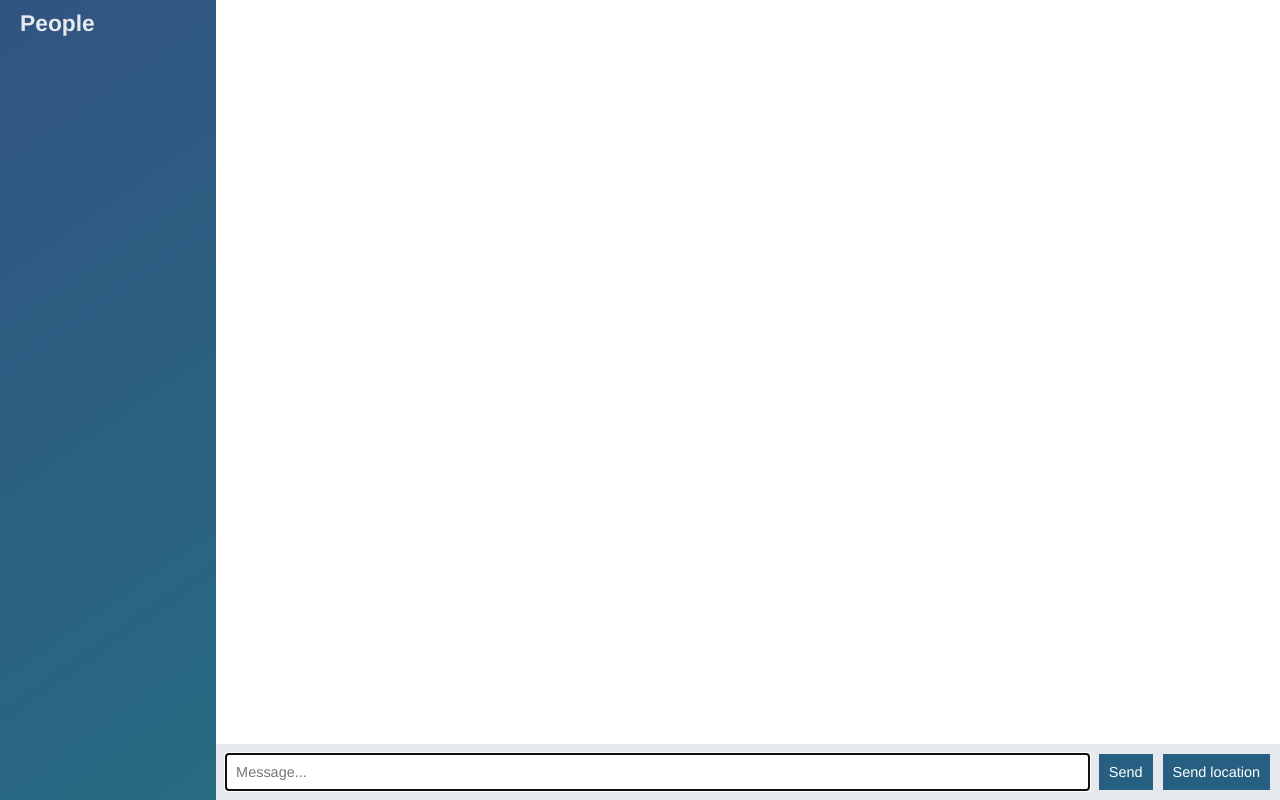
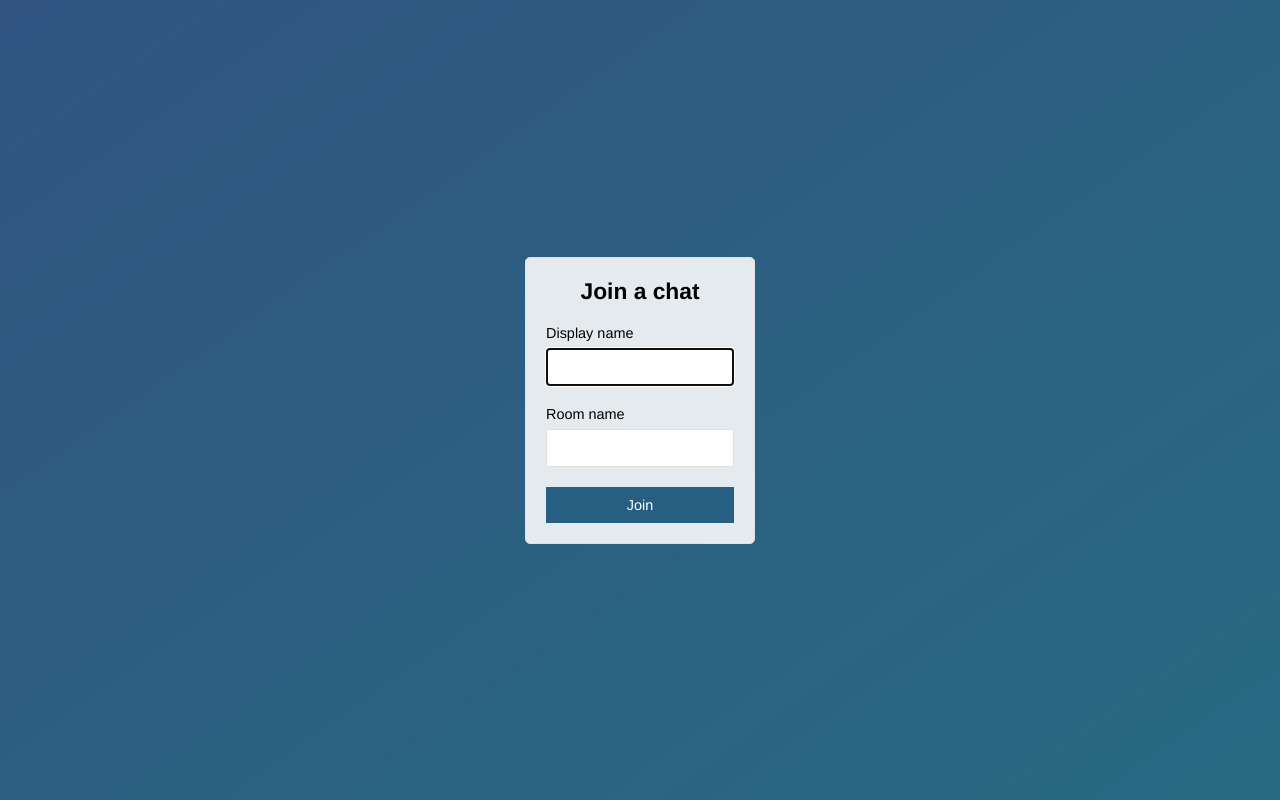
Before and after one commit to cosma203/node-chat-app, a website: page public/index.html in a window 1280 px wide. Drawn offline with nearby package versions, Linux system fonts and the light colour scheme; no server answers.

Commit message:
Join page that submits to chat.html

```diff
--- a/public/index.html
+++ b/public/index.html
@@ -3,59 +3,30 @@
 
 <head>
   <meta charset="UTF-8">
+  <meta name="viewport" content="width=device-width, initial-scale=1, user-scalable=no">
   <link rel="stylesheet" href="/css/styles.css">
-  <title>Document</title>
+  <title>Join | ChatApp</title>
 </head>
 
-<body class="chat">
-
-  <div class="chat__sidebar">
-    <h3>People</h3>
-    <div id="users"></div>
+<body class="centered-form">
+  <div class="centered-form__form">
+    <form action="/chat.html">
+      <div class="form-field">
+        <h3>Join a chat</h3>
+      </div>
+      <div class="form-field">
+        <label>Display name</label>
+        <input type="text" name="name" autofocus>
+      </div>
+      <div class="form-field">
+        <label>Room name</label>
+        <input type="text" name="room">
+      </div>
+      <div class="form-field">
+        <button>Join</button>
+      </div>
+    </form>
   </div>
-  <div class="chat__main">
-    <ol id="messages" class="chat__messages"></ol>
-
-    <div class="chat__footer">
-      <form id="message-form">
-        <input name="message" type="text" placeholder="Message..." autofocus autocomplete="off">
-        <button>Send</button>
-      </form>
-
-      <button id="send-location">Send location</button>
-    </div>
-
-  </div>
-
-  <script id="message-template" type="text/template">
-    <li class="message">
-      <div class="message__title">
-        <h4>{{from}}</h4>
-        <span>{{createdAt}}</span>
-      </div>
-      <div class="message__body">
-        <p>{{text}}</p>
-      </div>
-    </li>
-  </script>
-
-  <script id="location-message-template" type="text/template">
-    <li class="message">
-      <div class="message__title">
-        <h4>{{from}}</h4>
-        <span>{{createdAt}}</span>
-      </div>
-      <div class="message__body">
-        <p><a href="{{url}}" target="_blank">My current location</a></p>
-      </div>
-    </li>
-  </script>
-
-  <script src="/socket.io/socket.io.js"></script>
-  <script src="/js/libs/jquery-3.3.1.js"></script>
-  <script src="/js/libs/moment.js"></script>
-  <script src="/js/libs/mustache.js"></script>
-  <script src="/js/index.js"></script>
 </body>
 
 </html>
```
Also changed, not shown: public/chat.html (added, +62 -0 lines), public/js/chat.js (renamed from public/js/index.js).
